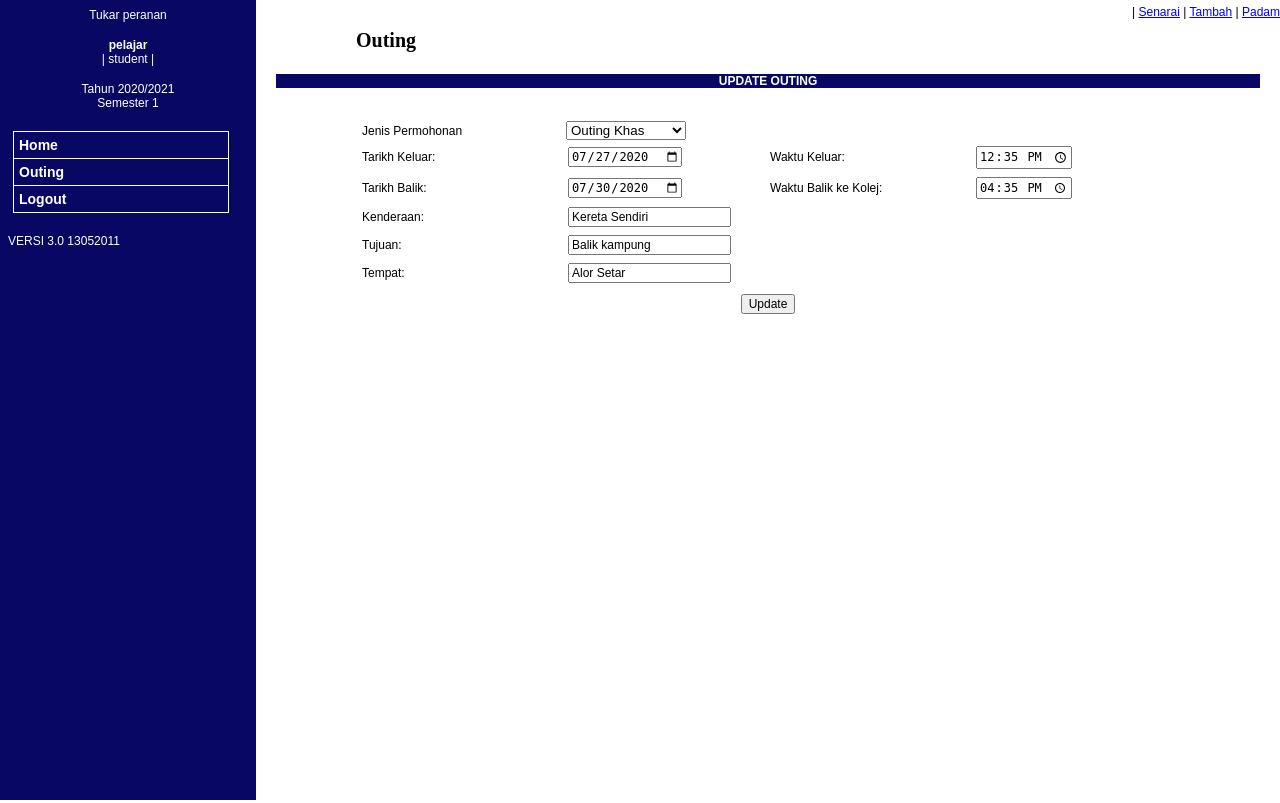
After one commit to autumnlewjb/KmppMISClone, a Flask app: page /update-apply/5 in a window 1280 px wide. The commit adds this page. Run offline with Flask 2, Linux system fonts and the light colour scheme; data comes from the database, SQL or seed files in the repository; both versions use the stored data as it was after the commit.

Commit message:
create student update page

```diff
--- a/app.py
+++ b/app.py
@@ -219,6 +219,31 @@ def delete_apply(id):
     return redirect('/history')
 
 
+@app.route('/update-apply/<int:id>', methods=['GET', 'POST'])
+def update_apply(id):
+    to_update = Application.query.filter_by(id=id).first()
+    if request.method == 'POST':
+        try:
+            in_date = list(map(int, request.form['in-date'].split('-')))
+            out_date = list(map(int, request.form['out-date'].split('-')))
+            in_time = list(map(int, request.form['in-time'].split(':')))
+            out_time = list(map(int, request.form['out-time'].split(':')))
+            to_update.out_datetime = datetime(year=out_date[0], month=out_date[1], day=out_date[2], hour=out_time[0], minute=out_time[1])
+            to_update.in_datetime = datetime(year=in_date[0], month=in_date[1], day=in_date[2], hour=in_time[0], minute=in_time[1])
+            to_update.transport = request.form['transport']
+            to_update.aim = request.form['aim']
+            to_update.place = request.form['place']
+            to_update.apply_type = request.form['apply-type']
+            to_update.status = "Processing"
+
+            db.session.commit()
+            return redirect('/history')
+        except ValueError:
+            return '<h1>Application not recorded</h1>'
+    else:
+        return render_template('student/update.html', application=to_update)
+
+
 # Admin's side
 @app.route('/admin-homepage', methods=['GET'])
 @login_required
--- /dev/null
+++ b/templates/student/update.html
@@ -0,0 +1,68 @@
+{% extends 'student/base_outing.html' %}
+
+{% block title %}
+UPDATE OUTING
+{% endblock %}
+
+{% block outing_content %}
+<div class="outing-form">
+    <form action="/update-apply/{{application.id}}" method="POST">
+        <table>
+            <tr>
+                <td>Jenis Permohonan </td>
+                <td>
+                    <select name="apply-type" id="apply-type" value="{{application.apply_type}}">
+                        <option value="Outing Khas">Outing Khas</option>
+                        <option value="Bermalam Biasa">Bermalam Biasa</option>
+                        <option value="Bermalam Khas">Bermalam Khas</option>
+                    </select>
+                </td>
+            </tr>
+            <tr>
+                <td>Tarikh Keluar: </td>
+                <td>
+                    <input type="date" id="out-date" name="out-date" value="{{application.out_datetime.date()}}">
+                </td>
+                <td>Waktu Keluar: </td>
+                <td>
+                    <input type="time" id="out-time" name="out-time" value="{{application.out_datetime.time()}}">
+                </td>
+            </tr>
+            <tr>
+                <td>Tarikh Balik: </td>
+                <td>
+                    <input type="date" id="in-date" name="in-date" value="{{application.in_datetime.date()}}">
+                </td>
+                <td>Waktu Balik ke Kolej: </td>
+                <td>
+                    <input type="time" id="in-time" name="in-time" value="{{application.in_datetime.time()}}">
+                </td>
+            </tr>
+            <tr>
+                <td>Kenderaan: </td>
+                <td>
+                    <input type="text" id="transport" name="transport" value="{{application.transport}}">
+                </td>
+            </tr>
+            <tr>
+                <td>Tujuan: </td>
+                <td>
+                    <input type="text" id="aim" name="aim" value="{{application.aim}}">
+                </td>
+            </tr>
+            <tr>
+                <td>Tempat: </td>
+                <td>
+                    <input type="text" id="place" name="place" value="{{application.place}}">
+                </td>
+            </tr>
+            <tr>
+                <td colspan="4" style="text-align: center;">
+                    <input type="submit" name="update" id="update" value="Update" style="margin: 5px;">
+                </td>
+            </tr>
+        </table>
+    </form>
+</div>
+
+{% endblock %}
```
Also changed, not shown: templates/student/history.html (+6 -1 lines), application.db.
